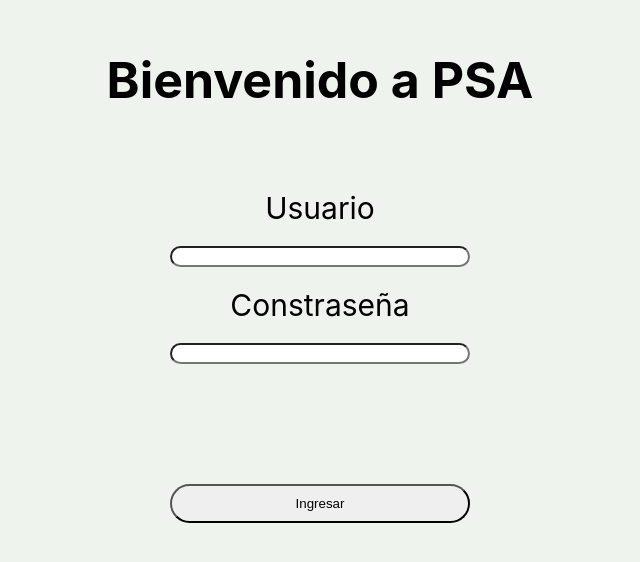
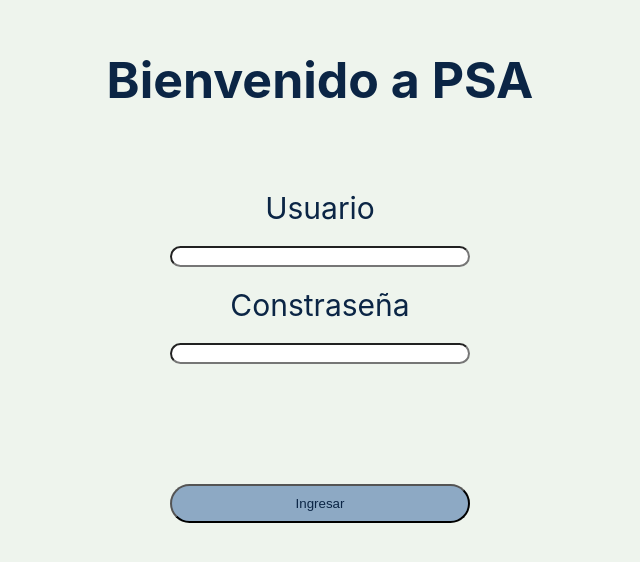
Before and after one commit to BrunoPasca/tribu_2_2022_2c, a Next.js app: page /login in a window 1280 px wide. Shown: the part 200-762 px from the top of the page, without its empty margins (320-960 px from the left). Built offline with nearby package versions, Linux system fonts and the light colour scheme.

Commit message:
cambio color login

```diff
--- a/styles/login.module.css
+++ b/styles/login.module.css
@@ -1,5 +1,5 @@
 .form{
-    color: black;
+    color: #0B2545;
     background-color: #EEF4ED;
     width: 100vw;
     height: 100vh;
@@ -49,6 +49,7 @@
         margin-top: 100px;
         text-align: center;
         justify-content: center;
+
     }
 
     .contenedorBoton button{
@@ -57,5 +58,7 @@
         border-radius: 20px;
         text-align: center;
         justify-content: center;
+        color: #0B2545;
+        background-color: #8DA9C4;
 
     }
```
